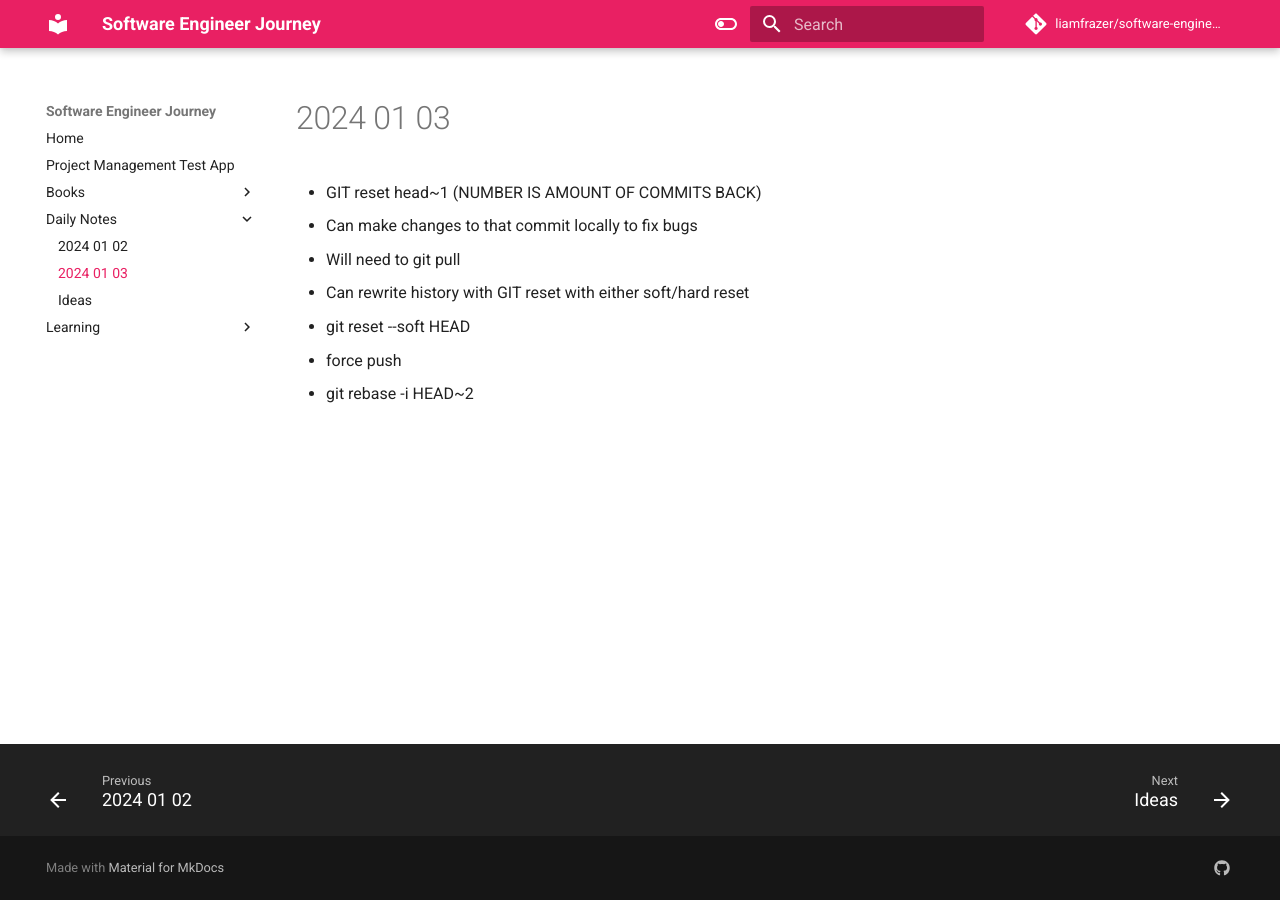
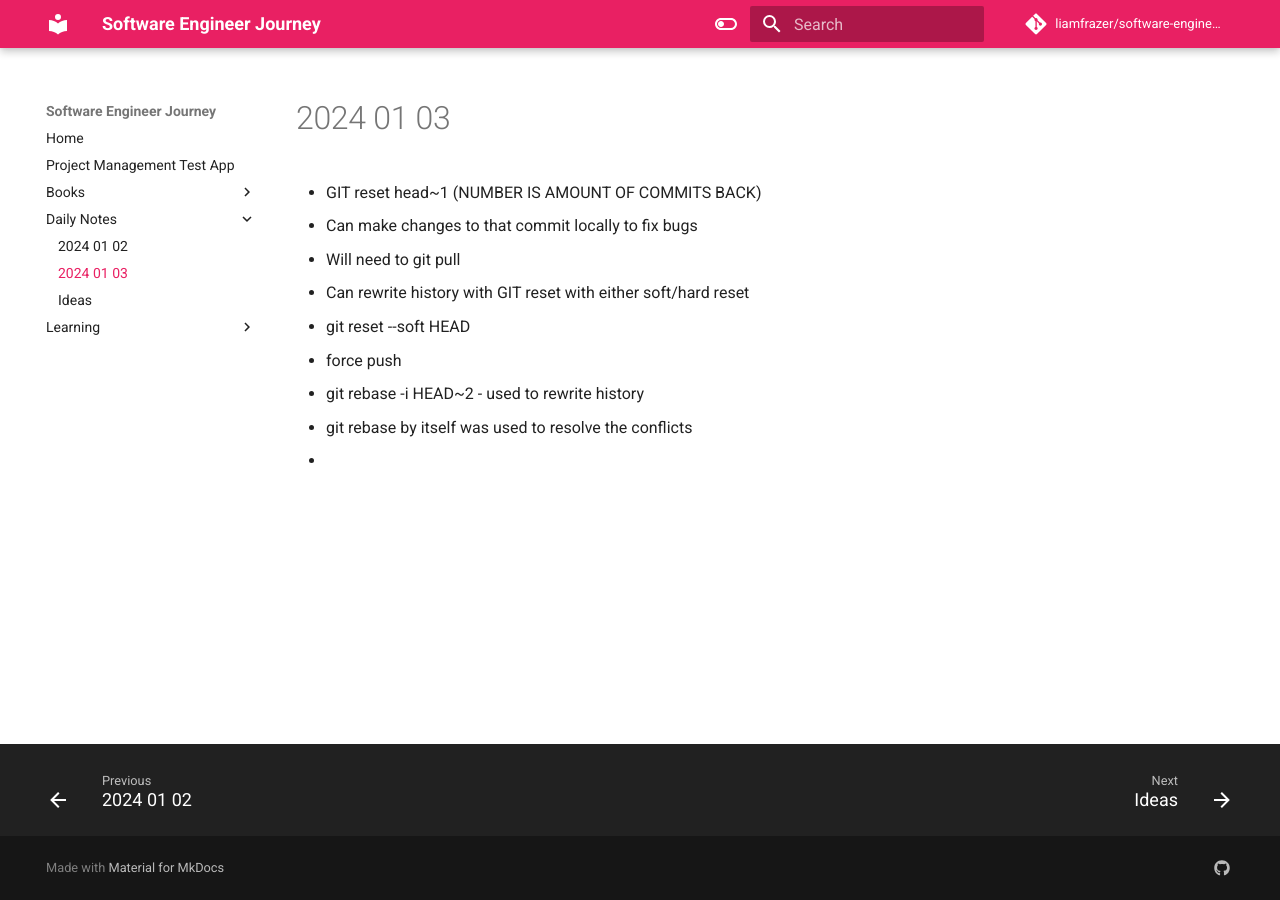
Before and after one commit to liamfrazer/software-engineer-journey, an MkDocs documentation site: the page built from docs/Daily Notes/2024-01-03.md, in a window 1280 px wide. Built offline with MkDocs 1.6.1 and Material for MkDocs 9.7.7, drawn with Linux system fonts in a browser that asks for light colours; comment, search, counter and statistics services are not loaded.

Commit message:
vault backup: 2024-01-03 11:17:31

```diff
--- a/docs/Daily Notes/2024-01-03.md
+++ b/docs/Daily Notes/2024-01-03.md
@@ -9,4 +9,6 @@
 * force push
 
 
-* git rebase -i HEAD~2
+* git rebase -i HEAD~2 - used to rewrite history
+* git rebase by itself was used to resolve the conflicts
+*
```
